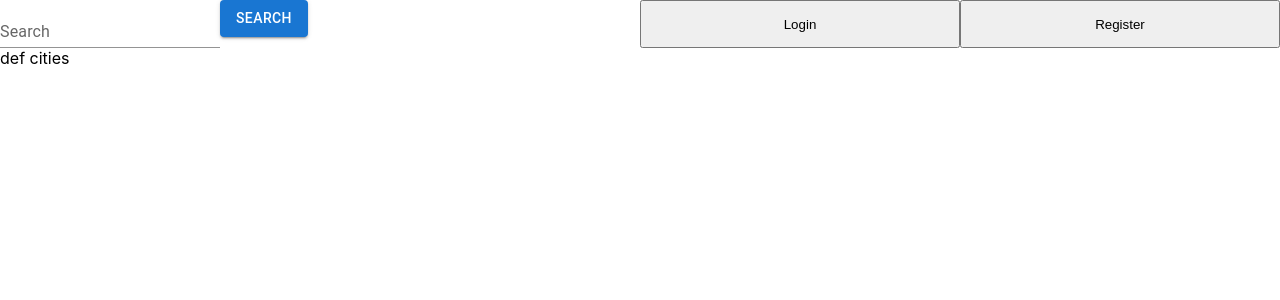
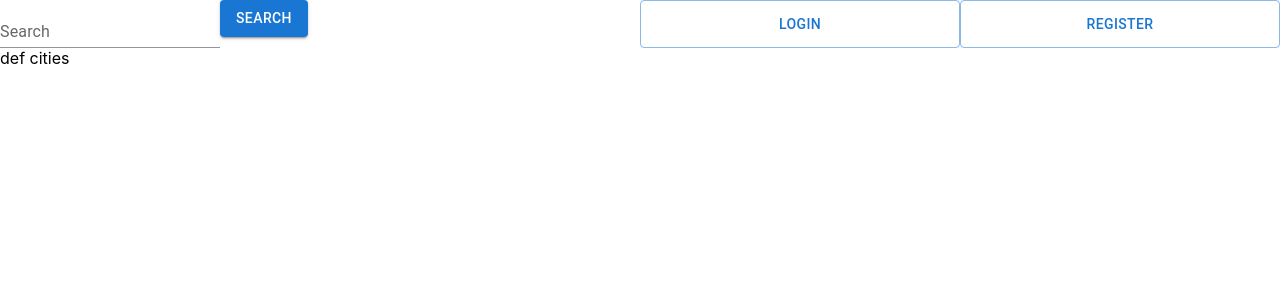
Before and after one commit to GoranAviani/react_apollo_client_3_cache, a React (Create React App) app: page / in a window 1280 px wide. Shown: the top 300 px of the page. Built offline with nearby package versions, Linux system fonts and the light colour scheme.

Commit message:
react-weather

```diff
--- a/src/ components/LoginRegister/LoginRegister.js
+++ b/src/ components/LoginRegister/LoginRegister.js
@@ -7,12 +7,12 @@ const LoginRegister = () => {
 
     return(
         <div className="loginregister">
-            <button variant="outlined">
+            <Button variant="outlined">
                 Login
-            </button>
-            <button variant="outlined">
+            </Button>
+            <Button variant="outlined">
                 Register
-            </button>
+            </Button>
         </div>
     )
 }
```
